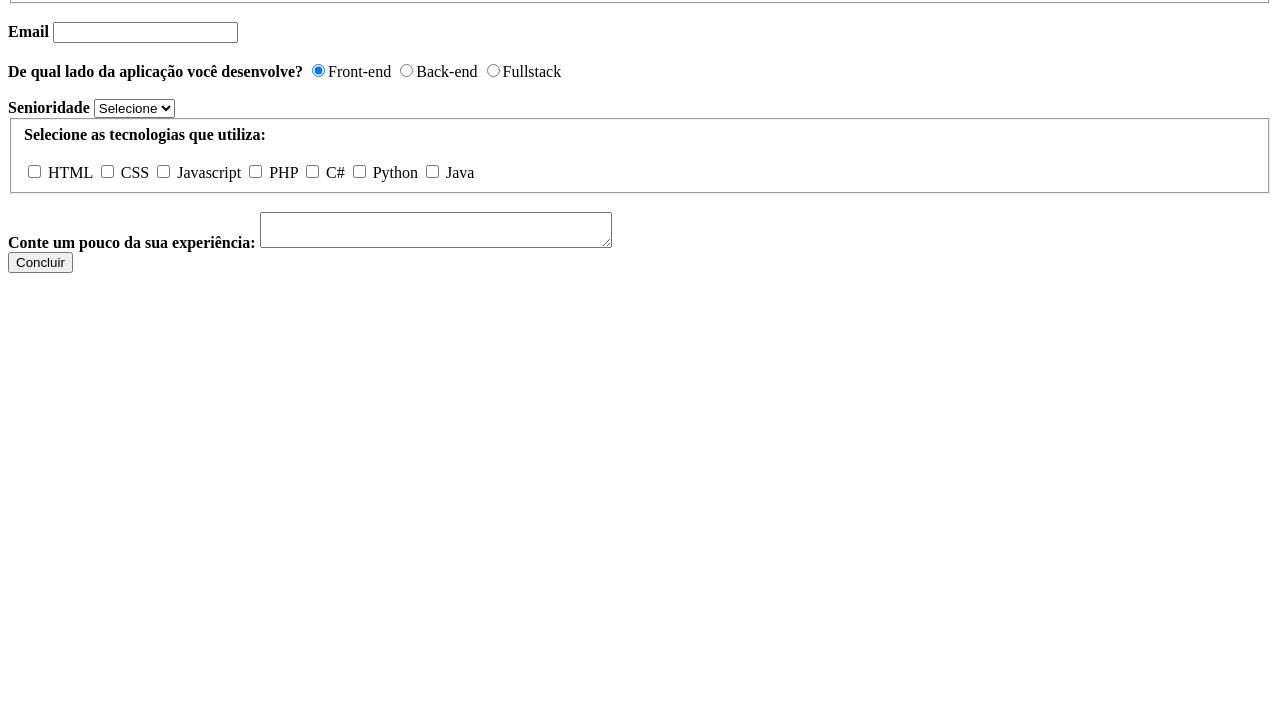
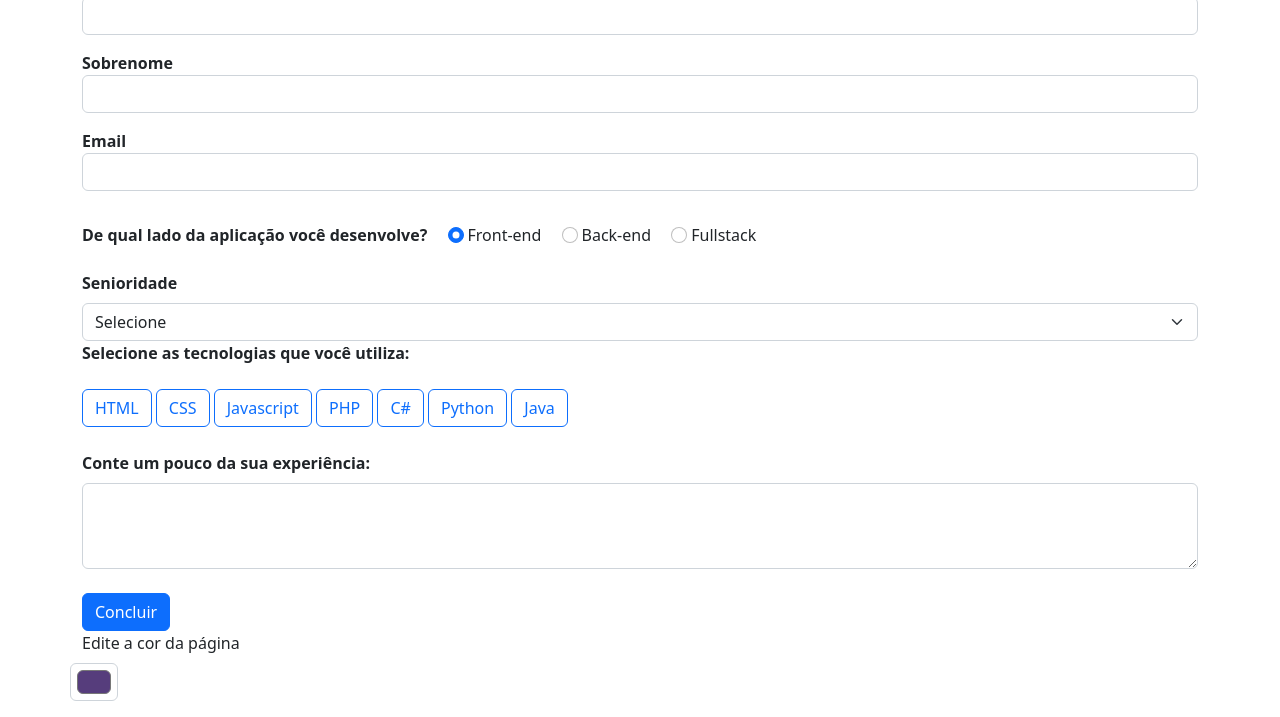
Before and after one commit to informatica-eeepvna/formularioDev, a plain HTML site: page index.html in a window 1280 px wide. Shown: the part 171-888 px from the top of the page. Before the commit the page ends 800 px from the top, so only its background shows below. Drawn offline with nearby package versions, Linux system fonts and the light colour scheme.

Commit message:
Adicionado estilo em Bootstrap

```diff
--- a/index.html
+++ b/index.html
@@ -3,81 +3,88 @@
 
 <head>
   <title>Cadastro</title>
+  <link href="https://cdn.jsdelivr.net/npm/bootstrap@5.2.1/dist/css/bootstrap.min.css" rel="stylesheet"
+    integrity="sha384-iYQeCzEYFbKjA/T2uDLTpkwGzCiq6soy8tYaI1GyVh/UjpbCx/TYkiZhlZB6+fzT" crossorigin="anonymous">
+</head>
 
-    </head>
 <body>
-      <div>
-        <h1 id="titulo">Cadastro de DEVs</h1>
-        <p id="subtitulo">Complete suas informações</p>
+  <div class="container">
+    <div class="text-center mt-5">
+      <h1 id="titulo" class="fw-bold">Cadastro de DEVs</h1>
+      <p id="subtitulo">Complete as suas informações</p>
     </div>
     <form>
       <fieldset class="grupo">
         <div class="campo">
           <label for="nome"><strong>Nome</strong></label>
-          <input type="text" name="nome" id="nome" required></input>
+          <input class="form-control mb-3" type="text" name="nome" id="nome" required></input>
         </div>
         <div class="campo">
           <label for="sobrenome"><strong>Sobrenome</strong></label>
-          <input type="text" name="sobrenome" id="sobrenome" required>
+          <input class="form-control mb-3" type="text" name="sobrenome" id="sobrenome" required>
         </div>
       </fieldset>
-      <br>
       <div class="campo">
         <label for="email"><strong>Email</strong></label>
-          <input type="email" name="email" id="email" required>
+        <input class="form-control mb-3" type="email" name="email" id="email" required>
       </div>
-      <br>
       <div class="campo">
-        <label><strong>De qual lado da aplicação você desenvolve?</strong></label>
-        <label>
-        <input type="radio" nome="devweb" value="frontend" checked>Front-end
+        <label class="form-label mb-4 mt-3 me-3"><strong>De qual lado da aplicação você desenvolve?</strong></label>
+        <label class="me-3">
+          <input class="form-check-input me-1" type="radio" name="devweb" value="frontend" checked>Front-end
+          </input>
+        </label>
+        <label class="me-3">
+          <input class="form-check-input me-1" type="radio" name="devweb" value="backend">Back-end
           </input>
         </label>
         <label>
-      <input type="radio" nome="devweb" value="backend">Back-end
-        </input>
-      </label>
-      <label>
-      <input type="radio" nome="devweb" value="fullstack">Fullstack
+          <input class="form-check-input me-1" type="radio" name="devweb" value="fullstack">Fullstack
           </input>
         </label>
       </div>
-    <br>
       <div class="campo">
-      <label for="senioridade"><strong> Senioridade </strong></label>
-      <select id="senioridade">
+        <label class="form-label" for="senioridade"><strong> Senioridade </strong></label>
+        <select class="form-select" id="senioridade">
           <option selected disable value="">Selecione</option>
           <option>Junior</option>
           <option>Pleno</option>
-            <option>Senior</option> </select>
+          <option>Senior</option>
+        </select>
 
       </div>
       <fieldset class="grupo">
         <div class="campo">
-        <label><strong>Selecione as tecnologias que utiliza:</strong></label><br><br>
-        <input type="checkbox" id="tecnologia1" value="HTML">
-        <label type="tecnologia1">HTML</label>
-         <input type="checkbox" id="tecnologia2" value="CSS">
-        <label type="tecnologia2">CSS</label>
-         <input type="checkbox" id="tecnologia3" value="javascript">
-        <label type="tecnologia3">Javascript</label>
-         <input type="checkbox" id="tecnologia4" value="PHP">
-        <label type="tecnologia4">PHP</label>
-         <input type="checkbox" id="tecnologia5" value="C#">
-        <label type="tecnologia5">C#</label>
-         <input type="checkbox" id="tecnologia6" value="python">
-        <label type="tecnologia6">Python</label>
-         <input type="checkbox" id="tecnologia7" value="java">
-        <label type="tecnologia7">Java</label>
+          <label><strong>Selecione as tecnologias que você utiliza:</strong></label><br><br>
+          <input class="btn-check" type="checkbox" id="tecnologia1" value="HTML" autocomplete="off">
+          <label class="btn btn-outline-primary" for="tecnologia1">HTML</label>
+          <input class="btn-check" type="checkbox" id="tecnologia2" value="CSS">
+          <label class="btn btn-outline-primary" for="tecnologia2">CSS</label>
+          <input class="btn-check" type="checkbox" id="tecnologia3" value="javascript">
+          <label class="btn btn-outline-primary" for="tecnologia3">Javascript</label>
+          <input class="btn-check" type="checkbox" id="tecnologia4" value="PHP">
+          <label class="btn btn-outline-primary" for="tecnologia4">PHP</label>
+          <input class="btn-check" type="checkbox" id="tecnologia5" value="C#">
+          <label class="btn btn-outline-primary" for="tecnologia5">C#</label>
+          <input class="btn-check" type="checkbox" id="tecnologia6" value="python">
+          <label class="btn btn-outline-primary" for="tecnologia6">Python</label>
+          <input class="btn-check" type="checkbox" id="tecnologia7" value="java">
+          <label class="btn btn-outline-primary" for="tecnologia7">Java</label>
         </div>
       </fieldset>
       <div class="campo">
         <br>
-      <label><strong>Conte um pouco da sua experiência:</strong></label>
-      <textarea row="6" style="width: 26em" id="experiencia" nome="experiencia"></textarea>
+        <label class="form-label" for="experiencia"><strong>Conte um pouco da sua experiência:</strong></label>
+        <textarea class="form-control" id="experiencia" rows="3"></textarea>
       </div>
-    <button class="botao" type="submit">Concluir</button>
+      <button class="btn btn-primary mt-4" type="submit">Concluir</button>
     </form>
-
+    <script src="https://cdn.jsdelivr.net/npm/bootstrap@5.2.1/dist/js/bootstrap.bundle.min.js"
+      integrity="sha384-u1OknCvxWvY5kfmNBILK2hRnQC3Pr17a+RTT6rIHI7NnikvbZlHgTPOOmMi466C8"
+      crossorigin="anonymous"></script>
+      <label for="exampleColorInput" class="form-label">Edite a cor da página</label>
+      <div class="mb-3 row">
+<input type="color" class="form-control form-control-color" id="exampleColorInput" value="#563d7c" title="Choose your color">
+  </div>
 </body>
 </html>
```
Lines whose indentation alone changed are shown as unchanged.
